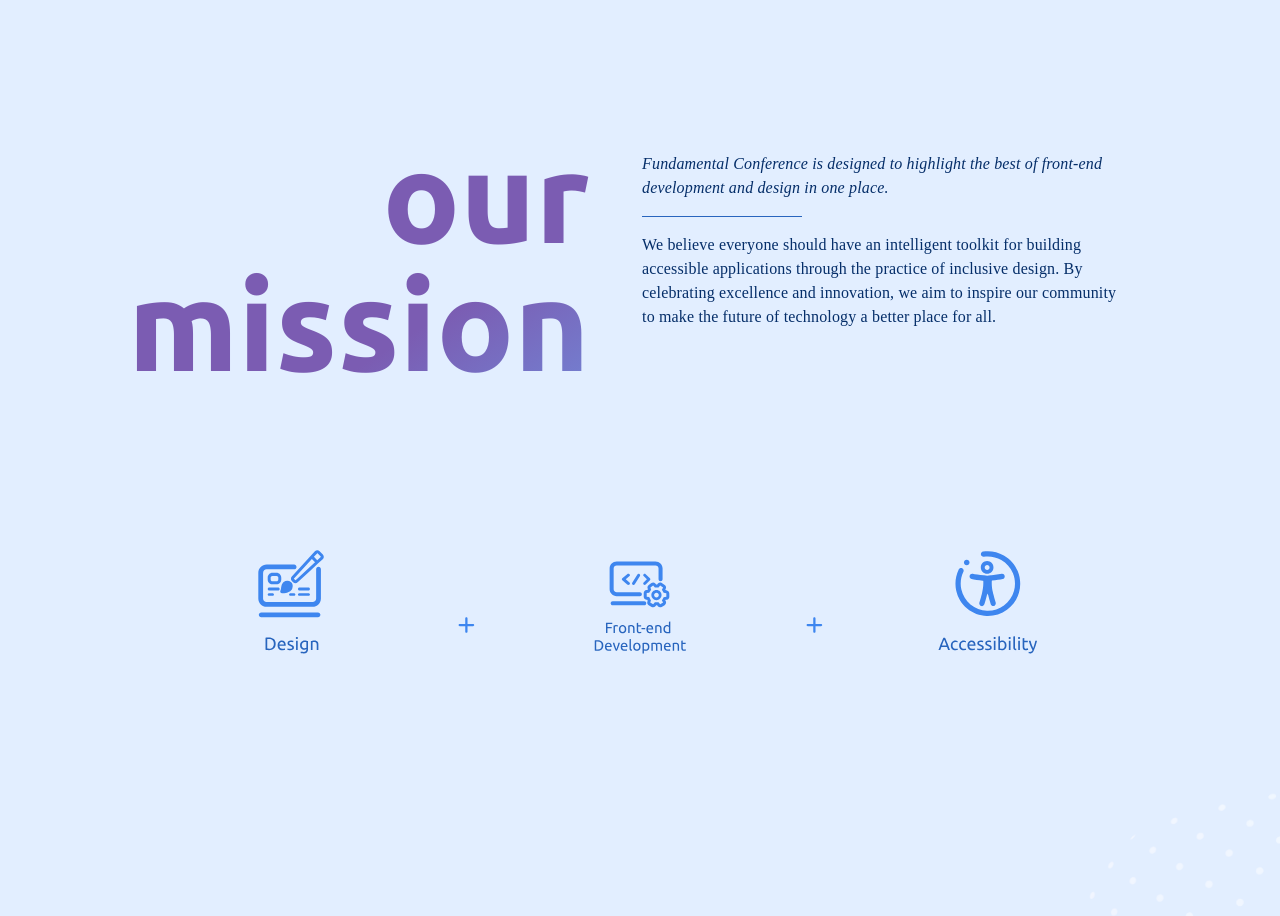
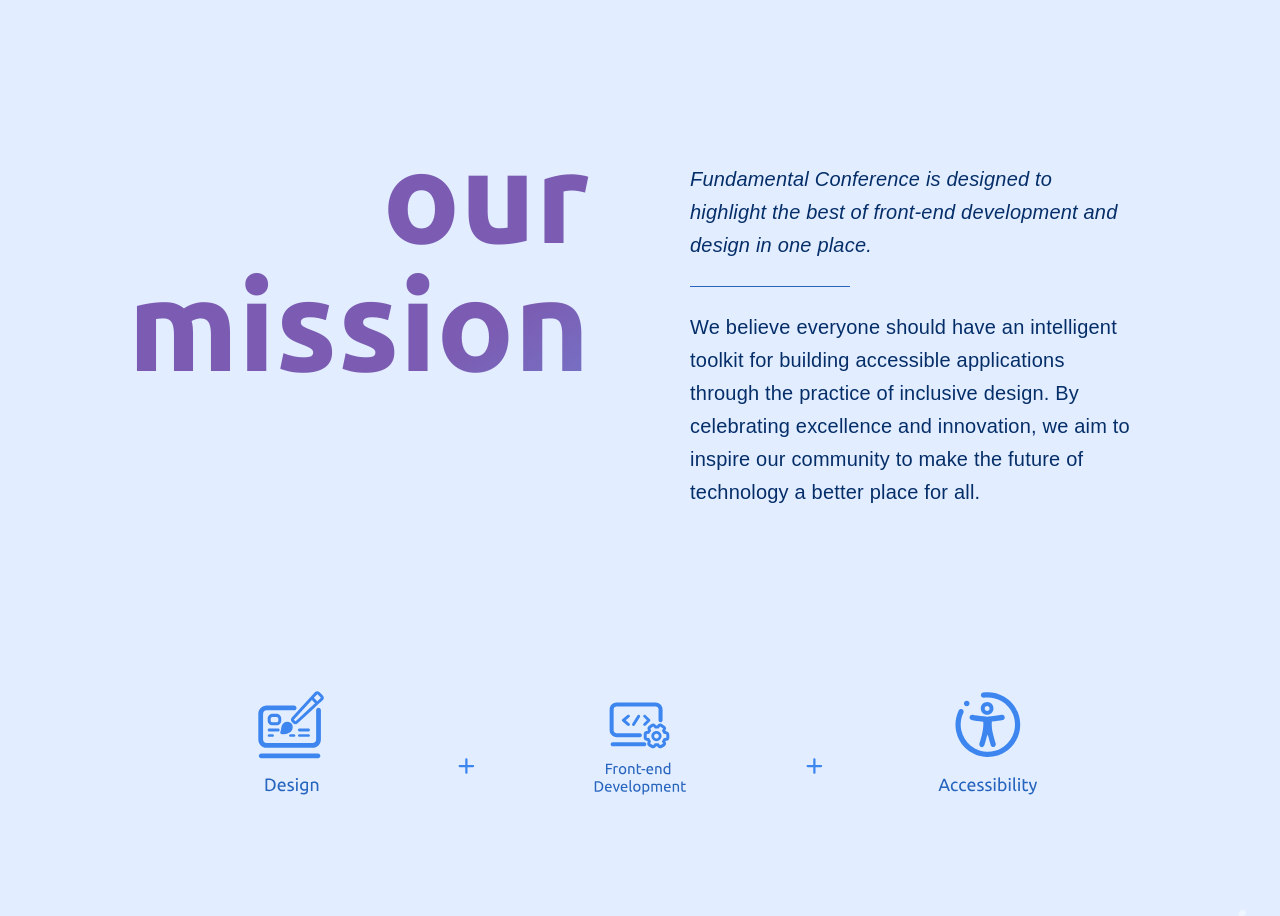
Before and after one commit to fundamental-conf/fundamental-conf, a Vue app in the folder fundamental-conf2022/: page / in a window 1280 px wide. Shown: the part 2300-3216 px from the top of the page. Built offline with nearby package versions, Linux system fonts and the light colour scheme; a web font is replaced by a local one.

Commit message:
minor font size changes

```diff
--- a/fundamental-conf2022/src/components/FDMission.vue
+++ b/fundamental-conf2022/src/components/FDMission.vue
@@ -49,7 +49,7 @@ export default {
 
   &__container {
     display: flex;
-    gap: 2rem;
+    gap: 5rem;
     flex-direction: column;
   }
   &__title {
@@ -74,6 +74,7 @@ export default {
 
     display: flex;
     flex-direction: column;
+    padding-top: 15%;
 
     :nth-child(even) {
       height: 9rem;
@@ -89,7 +90,7 @@ export default {
     padding: 2%;
   }
   &__italic {
-    font-family: "Source Sans 3";
+    font-family: sans-serif;
     font-style: italic;
     font-weight: 400;
     font-size: 1rem;
@@ -115,7 +116,7 @@ export default {
   }
   &__paragraph {
     padding-top: 5vh;
-    font-family: "Source Sans 3";
+    font-family: sans-serif;
     font-style: normal;
     font-weight: 400;
     font-size: 1rem;
@@ -145,7 +146,7 @@ export default {
 
     &__container {
       display: flex;
-      gap: 2rem;
+     gap: 5rem;
       flex-direction: row;
     }
     &__title {
@@ -159,23 +160,29 @@ export default {
       height: 7rem;
 
       flex-direction: row;
-      padding-top: 15%;
+
       :nth-child(even) {
         height: 4rem;
       }
     }
     &__text {
       gap: 8px;
-      padding: 2%;
+     padding-top: 3%;
+
+
     }
     &__italic {
+      font-size:1.25rem;
+      line-height: 1.65;
     }
 
     &__line {
-      height: 2vh;
+      height: 3vh;
     }
     &__paragraph {
-      padding-top: 2vh;
+      padding-top: 3vh;
+      font-size:1.25rem;
+      line-height: 1.65;
     }
   }
 }
```
